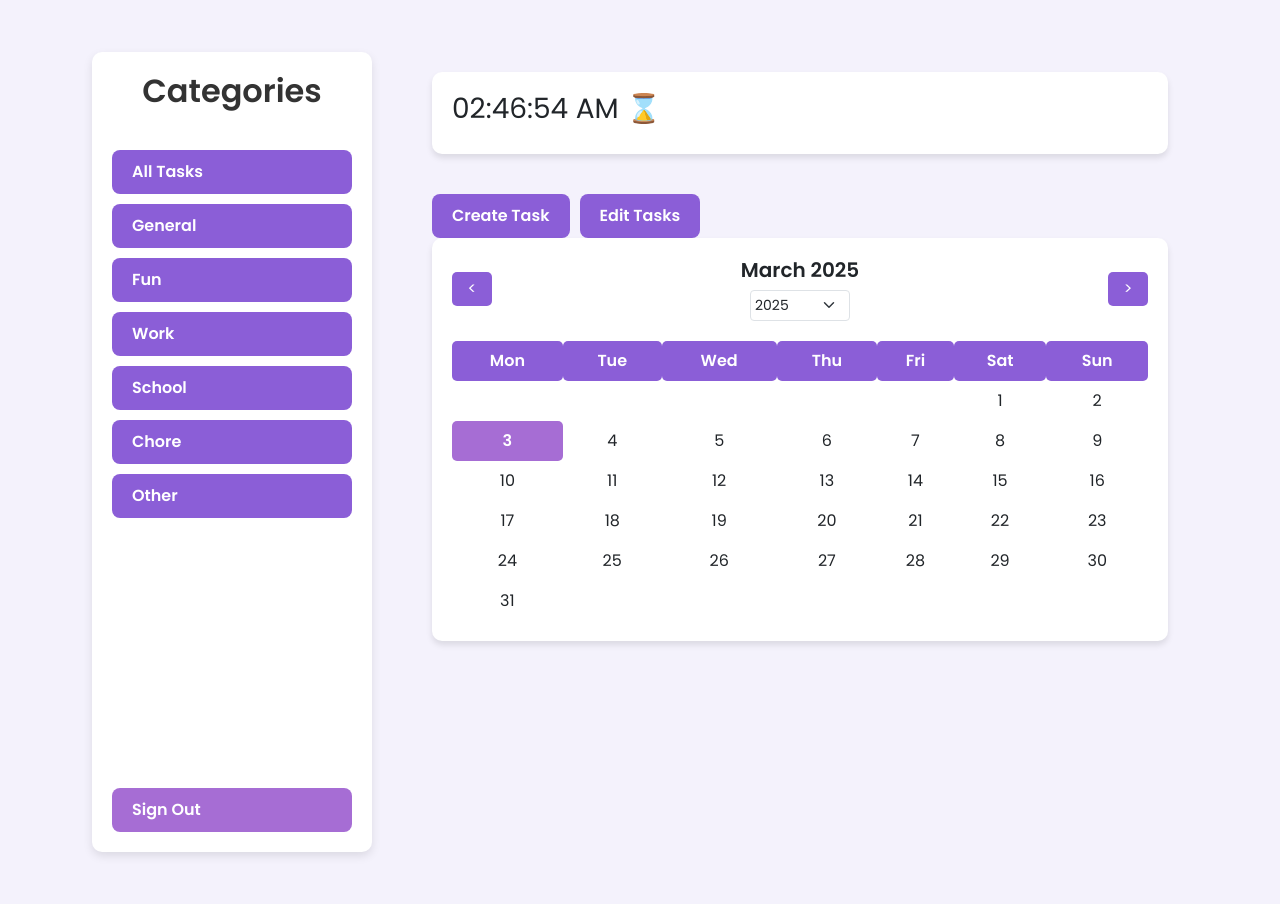
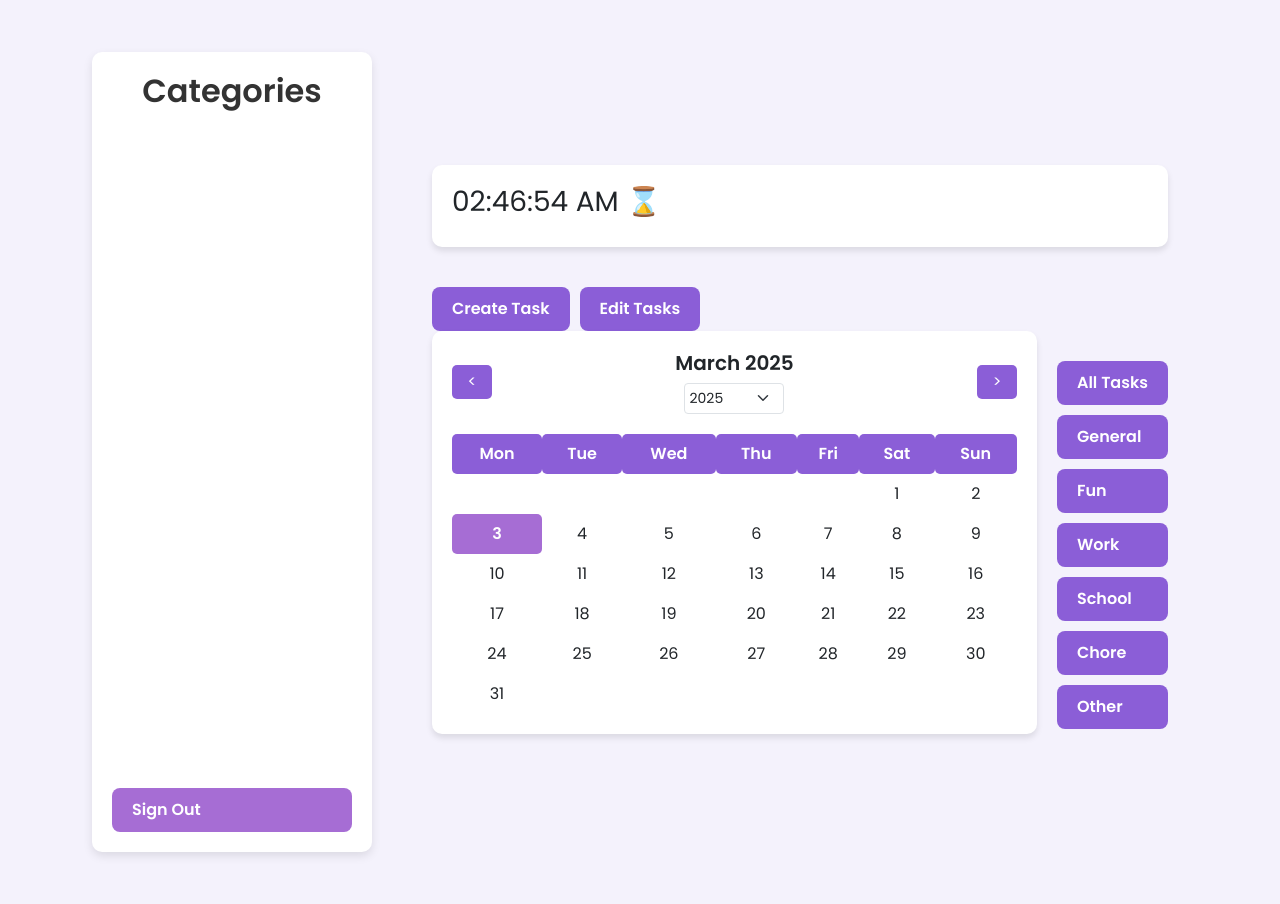
Before and after one commit to akaFM/Kinetic, a Django app: page / in a window 1280 px wide. Run offline with Django 5.2, Linux system fonts and the light colour scheme; the visitor is signed in with stand-in values (Sample User, id 1).

Commit message:
fixed category buttons so they are now on the RHS of the calendar

```diff
--- a/taskFlow/tasks/static/tasks/dashboard.css
+++ b/taskFlow/tasks/static/tasks/dashboard.css
@@ -5,6 +5,9 @@
 
 .dashboard-container {
     display: flex;
+    flex-direction: row;
+    align-items: center;
+    width: 100%;
 }
 
 /* Updated Sidebar Styling to look like a floating card */
@@ -162,13 +165,23 @@
     font-size: 14px;
 }
 
+.calendar-wrapper {
+    display: flex;
+    justify-content: space-between;
+    align-items: flex-start;
+    gap: 20px;
+    width: 100%;
+}
+
 .calendar-container {
+    flex: 1;
     position: relative;
     background: white;
     padding: 20px;
     border-radius: 10px;
     box-shadow: 0px 4px 6px rgba(0, 0, 0, 0.1);
 }
+
 
 .calendar-header {
     display: flex;
--- a/taskFlow/tasks/templates/tasks/dashboard.html
+++ b/taskFlow/tasks/templates/tasks/dashboard.html
@@ -15,19 +15,6 @@
     <!-- Sidebar -->
     <div class="sidebar">
         <h2>Categories</h2>
-        <div class="sidebar-menu">
-            <form id="categoryForm">
-                {% csrf_token %}
-                <button type="button" class="category-btn {% if not category or category == 'All' %}active{% endif %}" data-category="">
-                    All Tasks
-                </button>
-                {% for value, label in TaskType.choices %}
-                <button type="button" class="category-btn {% if category == value %}active{% endif %}" data-category="{{ value }}">
-                    {{ label }}
-                </button>
-                {% endfor %}
-            </form>
-        </div>
         <!-- Sign Out Button -->
         <div style="margin-top: auto; width: 100%;">
             <form action="{% url 'logout' %}" method="get">
@@ -37,6 +24,7 @@
             </form>
         </div>
     </div>
+
     <!-- Main Content -->
     <div class="content">
         <!-- Today's Task Section -->
@@ -56,6 +44,7 @@
             </form>
         </div>
 
+        <div class="calendar-wrapper">
             <!-- Calendar Section -->
             <div class="calendar-container">
                 <div class="calendar-header">
@@ -78,6 +67,22 @@
                 {% include 'tasks/dayViewPopUp.html' %} <!-- Calendar Day View Pop Up Section-->
 
             </div>
+            <div class="category-filters">
+                <div class="sidebar-menu">
+                    <form id="categoryForm">
+                        {% csrf_token %}
+                        <button type="button" class="category-btn {% if not category or category == 'All' %}active{% endif %}" data-category="">
+                            All Tasks
+                        </button>
+                        {% for value, label in TaskType.choices %}
+                        <button type="button" class="category-btn {% if category == value %}active{% endif %}" data-category="{{ value }}">
+                            {{ label }}
+                        </button>
+                        {% endfor %}
+                    </form>
+                </div>
+            </div>
+        </div>
     </div>
 </div>
 {% endblock %}
```
Lines whose indentation alone changed are shown as unchanged.
